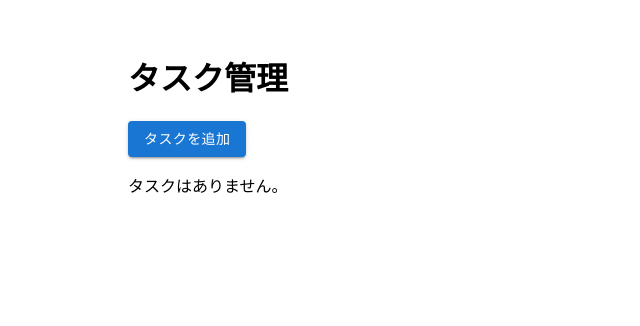
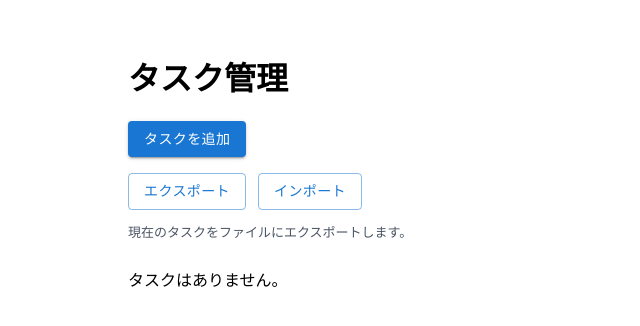
Before and after one commit to NekoChan9382/basic-todo, a React (Vite) app: page /tasks in a window 1280 px wide. Shown: the top 326 px of the page, without its empty margins (0-640 px from the left). Built offline with nearby package versions, Linux system fonts and the light colour scheme.

Commit message:
feat: add export/import system

```diff
--- /dev/null
+++ b/src/features/tasks/components/TaskTransfer.module.css
@@ -0,0 +1,19 @@
+.transfer {
+  display: flex;
+  flex-direction: column;
+  gap: 0.75rem;
+  margin-bottom: 1.5rem;
+}
+
+.buttons {
+  display: flex;
+  flex-wrap: wrap;
+  gap: 0.75rem;
+}
+
+.hint {
+  margin: 0;
+  color: #4b5563;
+  font-size: 0.8125rem;
+  line-height: 1.6;
+}
--- /dev/null
+++ b/src/features/tasks/components/TaskTransfer.tsx
@@ -0,0 +1,106 @@
+import { useRef, useState } from "react";
+import type { ChangeEvent } from "react";
+import Alert from "@mui/material/Alert";
+import Button from "@mui/material/Button";
+import type { Task } from "../types";
+import { exportTasksNdjson } from "../lib/taskNdjson.ts";
+import styles from "./TaskTransfer.module.css";
+
+type TaskTransferProps = {
+  tasks: Task[];
+  disabled: boolean;
+  onImport: (text: string) => void;
+};
+
+const TaskTransfer = ({ tasks, disabled, onImport }: TaskTransferProps) => {
+  const fileInput = useRef<HTMLInputElement>(null);
+  const [isReading, setIsReading] = useState(false);
+  const [notice, setNotice] = useState<{ error: boolean; text: string } | null>(null);
+
+  const handleExport = () => {
+    setNotice(null);
+    try {
+      const blob = new Blob([exportTasksNdjson(tasks)], {
+        type: "application/x-ndjson;charset=utf-8",
+      });
+      const url = URL.createObjectURL(blob);
+      const link = document.createElement("a");
+      link.href = url;
+      link.download = `tasks-${new Date().toISOString().replace(/[:.]/g, "-")}.ndjson`;
+      document.body.append(link);
+      try {
+        link.click();
+      } finally {
+        link.remove();
+        // ダウンロードが URL を参照できるよう、解放は次のタスクへ遅らせる。
+        setTimeout(() => URL.revokeObjectURL(url), 1000);
+      }
+    } catch (cause) {
+      setNotice({
+        error: true,
+        text: cause instanceof Error ? cause.message : "エクスポートできませんでした。",
+      });
+    }
+  };
+
+  const handleImport = async (event: ChangeEvent<HTMLInputElement>) => {
+    const file = event.currentTarget.files?.[0];
+    event.currentTarget.value = "";
+    if (!file) return;
+    setIsReading(true);
+    setNotice(null);
+    try {
+      const text = await file.text();
+      onImport(text);
+      setNotice({
+        error: false,
+        text: "ファイルを読み込みました。",
+      });
+    } catch (cause) {
+      setNotice({
+        error: true,
+        text: cause instanceof Error ? cause.message : "ファイルを読み込めませんでした。",
+      });
+    } finally {
+      setIsReading(false);
+    }
+  };
+
+  return (
+    <section className={styles.transfer} aria-label="タスクのインポートとエクスポート">
+      <div className={styles.buttons}>
+        <Button
+          type="button"
+          variant="outlined"
+          onClick={handleExport}
+          disabled={disabled || isReading}
+        >
+          エクスポート
+        </Button>
+        <Button
+          type="button"
+          variant="outlined"
+          onClick={() => fileInput.current?.click()}
+          disabled={disabled || isReading}
+        >
+          {isReading ? "読み込み中…" : "インポート"}
+        </Button>
+        <input
+          ref={fileInput}
+          type="file"
+          accept=".ndjson,.jsonl,application/x-ndjson"
+          hidden
+          onChange={handleImport}
+        />
+      </div>
+      <p className={styles.hint}>現在のタスクをファイルにエクスポートします。</p>
+      {notice && (
+        <Alert severity={notice.error ? "error" : "info"} role={notice.error ? "alert" : "status"}>
+          {notice.text}
+        </Alert>
+      )}
+    </section>
+  );
+};
+
+export default TaskTransfer;
--- a/src/features/tasks/hooks/useTasks.ts
+++ b/src/features/tasks/hooks/useTasks.ts
@@ -1,6 +1,7 @@
 import { useEffect, useState } from "react";
 import { loadTasks, saveTasks } from "../storage/taskStorage.ts";
 import type { NewTaskInput, Task } from "../types";
+import { mergeImportedTasks, parseTasksNdjson } from "../lib/taskNdjson.ts";
 import { createTask } from "../lib/createTask.ts";
 
 type NewTask = Omit<Task, "id">;
@@ -69,6 +70,12 @@ export const useTasks = () => {
     );
   };
 
+  const importTasks = (text: string) => {
+    if (loadError !== null) throw new Error("保存データを読み込んでからインポートしてください。");
+    const incoming = parseTasksNdjson(text);
+    setTasks((current) => mergeImportedTasks(current, incoming));
+  };
+
   const retryLoad = () => {
     if (loadError === null) return;
     const result = loadTasks();
@@ -87,6 +94,7 @@ export const useTasks = () => {
     addTask,
     updateTask,
     deleteTask,
+    importTasks,
     canEdit: loadError === null,
     storageError: loadError ?? saveError,
     hasUnsavedChanges: tasks !== savedTasks,
--- /dev/null
+++ b/src/features/tasks/lib/taskNdjson.ts
@@ -0,0 +1,51 @@
+import type { Task } from "../types";
+import {
+  fromStoredTask,
+  hasUniqueIds,
+  isStoredTask,
+  isTask,
+  toStoredTask,
+} from "./taskSerialization.ts";
+
+/** 1 行につき 1 タスク。説明中の改行は JSON のエスケープとして保存する。 */
+export const exportTasksNdjson = (tasks: Task[]): string => {
+  if (!tasks.every(isTask) || !hasUniqueIds(tasks)) {
+    throw new Error("タスクのデータが不正なため、エクスポートできません。");
+  }
+  return tasks.length === 0
+    ? ""
+    : tasks.map((task) => JSON.stringify(toStoredTask(task))).join("\n") + "\n";
+};
+
+/** 不正な行があれば全体を拒否し、呼び出し元の状態は変更しない。 */
+export const parseTasksNdjson = (text: string): Task[] => {
+  const tasks: Task[] = [];
+  const ids = new Set<string>();
+  const lines = text.replace(/^\uFEFF/, "").split(/\r?\n/);
+  for (let index = 0; index < lines.length; index++) {
+    const line = lines[index].trim();
+    if (!line) continue;
+    let value: unknown;
+    try {
+      value = JSON.parse(line);
+    } catch {
+      throw new Error(`${index + 1} 行目: 有効な JSON ではありません。`);
+    }
+    if (!isStoredTask(value) || !value.title.trim()) {
+      throw new Error(`${index + 1} 行目: タスクの項目・進捗・日付を確認してください。`);
+    }
+    if (ids.has(value.id)) {
+      throw new Error(`${index + 1} 行目: ファイル内で ID「${value.id}」が重複しています。`);
+    }
+    ids.add(value.id);
+    tasks.push(fromStoredTask(value));
+  }
+  return tasks;
+};
+
+/** 既存タスクを維持し、新しい ID のタスクだけ末尾に追加する。 */
+export const mergeImportedTasks = (current: Task[], incoming: Task[]): Task[] => {
+  const ids = new Set(current.map((task) => task.id));
+  const additions = incoming.filter((task) => !ids.has(task.id));
+  return additions.length === 0 ? current : [...current, ...additions];
+};
--- /dev/null
+++ b/src/features/tasks/lib/taskSerialization.ts
@@ -0,0 +1,66 @@
+import type { Task } from "../types";
+
+export type StoredTask = Omit<Task, "due_date"> & { due_date: string | null };
+
+export const isRecord = (value: unknown): value is Record<string, unknown> =>
+  typeof value === "object" && value !== null && !Array.isArray(value);
+
+const hasTaskFields = (value: Record<string, unknown>): boolean =>
+  typeof value.id === "string" &&
+  value.id.trim().length > 0 &&
+  typeof value.title === "string" &&
+  typeof value.detail === "string" &&
+  typeof value.progress === "number" &&
+  Number.isFinite(value.progress) &&
+  value.progress >= 0 &&
+  value.progress <= 100 &&
+  (value.priority === "low" || value.priority === "mid" || value.priority === "high");
+
+export const isStoredTask = (value: unknown): value is StoredTask => {
+  if (!isRecord(value) || !hasTaskFields(value)) return false;
+  if (value.due_date === null) return true;
+  if (typeof value.due_date !== "string") return false;
+  const date = new Date(value.due_date);
+  return Number.isFinite(date.getTime()) && date.toISOString() === value.due_date;
+};
+
+export const isTask = (value: unknown): value is Task =>
+  isRecord(value) &&
+  hasTaskFields(value) &&
+  (value.due_date === null ||
+    (value.due_date instanceof Date && Number.isFinite(value.due_date.getTime())));
+
+export const hasUniqueIds = (tasks: { id: string }[]): boolean =>
+  new Set(tasks.map((task) => task.id)).size === tasks.length;
+
+export const toStoredTask = ({
+  id,
+  title,
+  detail,
+  progress,
+  priority,
+  due_date,
+}: Task): StoredTask => ({
+  id,
+  title,
+  detail,
+  progress,
+  priority,
+  due_date: due_date === null ? null : due_date.toISOString(),
+});
+
+export const fromStoredTask = ({
+  id,
+  title,
+  detail,
+  progress,
+  priority,
+  due_date,
+}: StoredTask): Task => ({
+  id,
+  title,
+  detail,
+  progress,
+  priority,
+  due_date: due_date === null ? null : new Date(due_date),
+});
--- a/src/features/tasks/pages/TasksPage.module.css
+++ b/src/features/tasks/pages/TasksPage.module.css
@@ -6,6 +6,7 @@
 
 .buttonBar {
   display: flex;
+  flex-wrap: wrap;
   align-items: center;
   gap: 1rem;
   margin-bottom: 1rem;
--- a/src/features/tasks/pages/TasksPage.tsx
+++ b/src/features/tasks/pages/TasksPage.tsx
@@ -2,6 +2,7 @@ import { useState } from "react";
 import Button from "@mui/material/Button";
 import AddTaskModal from "../components/AddTaskModal";
 import EditTaskModal from "../components/EditTaskModal";
+import TaskTransfer from "../components/TaskTransfer";
 import TaskCard from "../components/TaskCard";
 import { useTasks } from "../hooks/useTasks";
 import type { Task } from "../types";
@@ -13,6 +14,7 @@ const TasksPage = () => {
     addTask,
     updateTask,
     deleteTask,
+    importTasks,
     storageError,
     canEdit,
     hasUnsavedChanges,
@@ -55,6 +57,7 @@ const TasksPage = () => {
         )}
         {hasUnsavedChanges && <p role="status">未保存の変更があります。</p>}
       </div>
+      <TaskTransfer tasks={tasks} disabled={!canEdit} onImport={importTasks} />
       {canEdit && tasks.length === 0 && <p>タスクはありません。</p>}
       <TaskList
         tasks={tasks}
--- a/src/features/tasks/storage/taskStorage.ts
+++ b/src/features/tasks/storage/taskStorage.ts
@@ -1,43 +1,19 @@
 import type { Task } from "../types";
 
+import {
+  isRecord,
+  isStoredTask,
+  isTask,
+  hasUniqueIds,
+  toStoredTask,
+  fromStoredTask,
+} from "../lib/taskSerialization.ts";
+import type { StoredTask } from "../lib/taskSerialization.ts";
 const STORAGE_KEY = "todo-app:tasks";
-type StoredTask = Omit<Task, "due_date"> & { due_date: string | null };
+
 type StoredTasks = { version: 1; tasks: StoredTask[] };
 export type LoadTasksResult = { ok: true; tasks: Task[] } | { ok: false; error: string };
 export type SaveTasksResult = { ok: true } | { ok: false; error: string };
-
-// Helpers
-
-const isRecord = (value: unknown): value is Record<string, unknown> =>
-  typeof value === "object" && value !== null && !Array.isArray(value);
-
-const hasTaskFields = (value: Record<string, unknown>): boolean =>
-  typeof value.id === "string" &&
-  value.id.trim().length > 0 &&
-  typeof value.title === "string" &&
-  typeof value.detail === "string" &&
-  typeof value.progress === "number" &&
-  Number.isFinite(value.progress) &&
-  value.progress >= 0 &&
-  value.progress <= 100 &&
-  (value.priority === "low" || value.priority === "mid" || value.priority === "high");
-
-const isStoredTask = (value: unknown): value is StoredTask => {
-  if (!isRecord(value) || !hasTaskFields(value)) return false;
-  if (value.due_date === null) return true;
-  if (typeof value.due_date !== "string") return false;
-  const date = new Date(value.due_date);
-  return Number.isFinite(date.getTime()) && date.toISOString() === value.due_date;
-};
-
-const isTask = (value: unknown): value is Task =>
-  isRecord(value) &&
-  hasTaskFields(value) &&
-  (value.due_date === null ||
-    (value.due_date instanceof Date && Number.isFinite(value.due_date.getTime())));
-
-const hasUniqueIds = (tasks: { id: string }[]): boolean =>
-  new Set(tasks.map((task) => task.id)).size === tasks.length;
 
 export const loadTasks = (): LoadTasksResult => {
   let raw: string | null;
@@ -61,14 +37,7 @@ export const loadTasks = (): LoadTasksResult => {
   }
   return {
     ok: true,
-    tasks: data.tasks.map(({ id, title, detail, progress, priority, due_date }) => ({
-      id,
-      title,
-      detail,
-      progress,
-      priority,
-      due_date: due_date === null ? null : new Date(due_date),
-    })),
+    tasks: data.tasks.map(fromStoredTask),
   };
 };
 
@@ -78,14 +47,7 @@ export const saveTasks = (tasks: Task[]): SaveTasksResult => {
   }
   const data: StoredTasks = {
     version: 1,
-    tasks: tasks.map(({ id, title, detail, progress, priority, due_date }) => ({
-      id,
-      title,
-      detail,
-      progress,
-      priority,
-      due_date: due_date === null ? null : due_date.toISOString(),
-    })),
+    tasks: tasks.map(toStoredTask),
   };
   try {
     window.localStorage.setItem(STORAGE_KEY, JSON.stringify(data));
```
Also changed, not shown: 2 other files (tests, documents, lock files or other folders).
